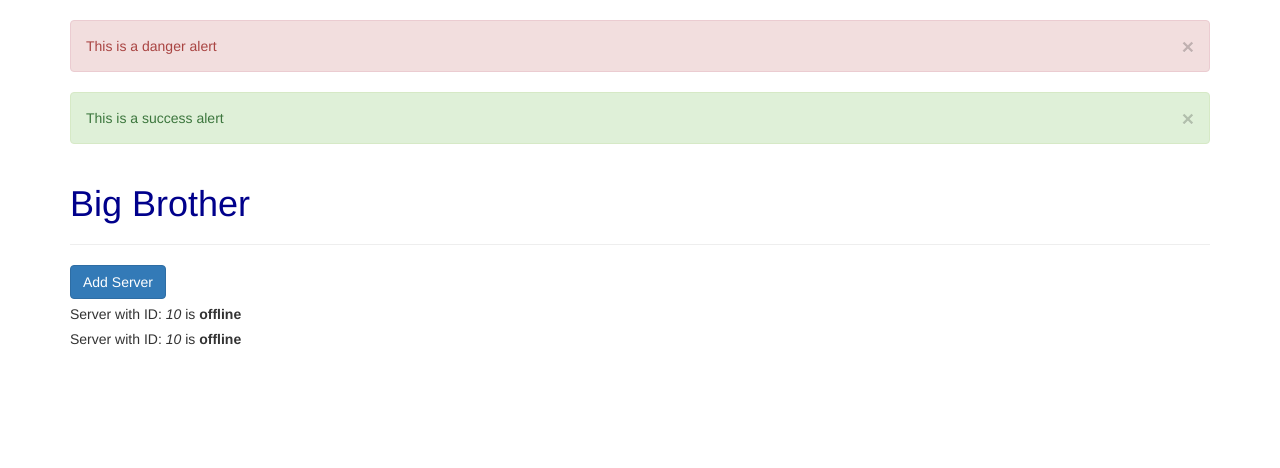
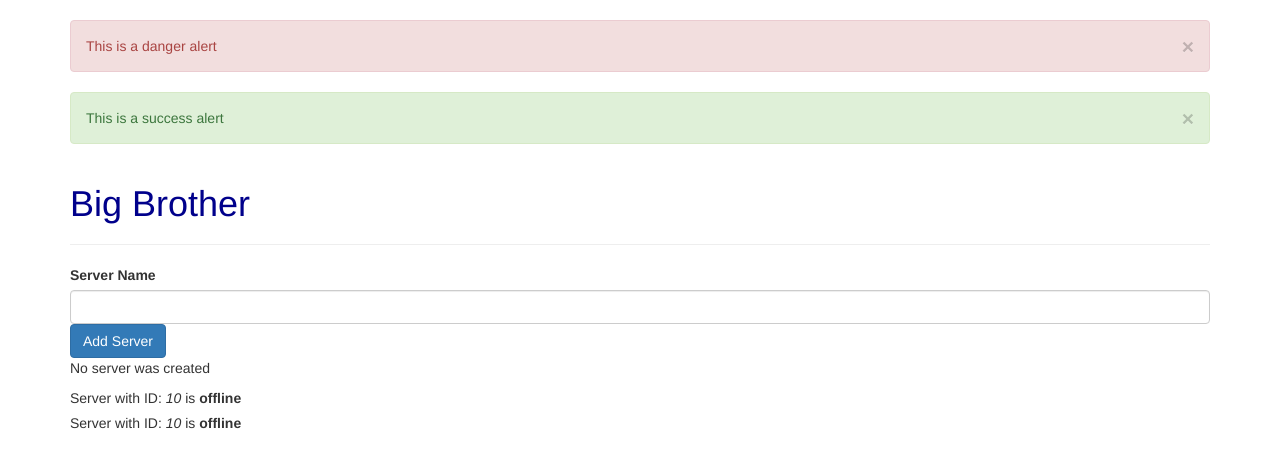
Before and after one commit to CristianLluis/angular-practice, an Angular app: page / in a window 1280 px wide. Shown: the top 468 px of the page. Built offline with nearby package versions, Linux system fonts and the light colour scheme.

Commit message:
tries out passing html events and ngModel

```diff
--- a/src/app/servers/servers.component.html
+++ b/src/app/servers/servers.component.html
@@ -1,9 +1,26 @@
 <div>
+  <label>Server Name</label>
+<!--   <input
+    type="text"
+    class="form-control"
+    (input)="onUpdateServerName($event)"> -->
+
+  <input
+    type="text"
+    class="form-control"
+    [(ngModel)]="serverName">
+
+<!--   <p>
+    {{ serverName }}
+  </p> -->
+
   <button
     class="btn btn-primary"
-    [disabled]="!allowNewServer">
+    [disabled]="!allowNewServer"
+    (click)="onCreateServer()">
     Add Server
   </button>
+  <p>{{ serverCreationStatus }}</p>
   <app-server></app-server>
   <app-server></app-server>
 </div>
--- a/src/app/servers/servers.component.ts
+++ b/src/app/servers/servers.component.ts
@@ -1,4 +1,5 @@
 import { Component, OnInit } from '@angular/core';
+import { Event } from '@angular/router';
 
 @Component({
   selector: 'app-servers',
@@ -10,6 +11,8 @@ import { Component, OnInit } from '@angular/core';
 export class ServersComponent implements OnInit {
 
   allowNewServer: Boolean = false;
+  serverCreationStatus: String = 'No server was created';
+  serverName: String;
 
   constructor() {
     setTimeout(() => {
@@ -20,4 +23,18 @@ export class ServersComponent implements OnInit {
   ngOnInit(): void {
   }
 
+  onCreateServer(): void{
+    this.serverCreationStatus = this.serverNameAvailable()
+      ? 'Server has been created! Name is ' + this.serverName
+      : 'Server has been created! - No name given :-(';
+  }
+
+  serverNameAvailable(): Boolean {
+    return ! ((this.serverName === undefined) || (this.serverName === "") || (this.serverName === null))
+  }
+
+  onUpdateServerName(event: { target: HTMLInputElement; }): void {
+    this.serverName = (<HTMLInputElement>event.target).value;
+  }
+
 }
```
